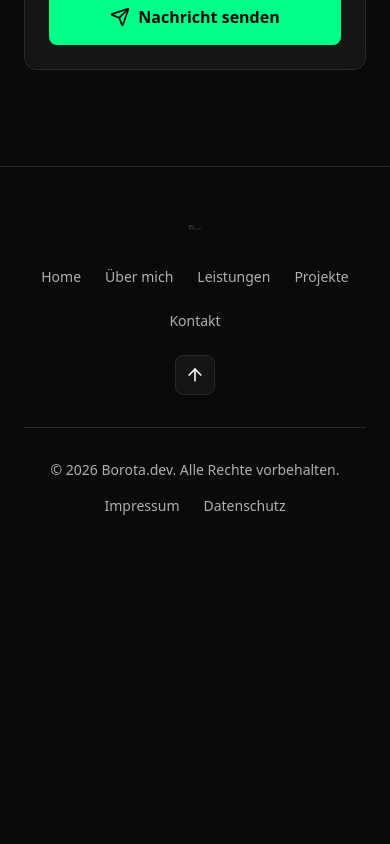
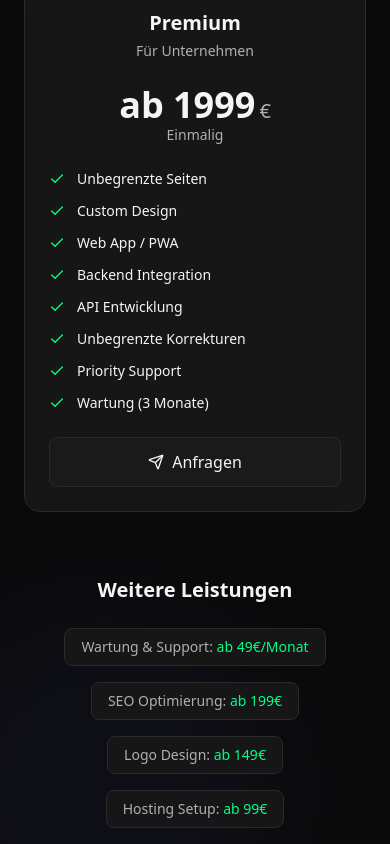
Before and after one commit to Erepairshop/Website, a Next.js app: page / in a window 390 px wide. Shown: the part 8260-9104 px from the top of the page. Before the commit the page ends 8824 px from the top, so only its background shows below. Built offline with nearby package versions, Linux system fonts and the light colour scheme.

Commit message:
feat: Add Preise (pricing) section with packages

```diff
--- a/src/app/page.tsx
+++ b/src/app/page.tsx
@@ -4,6 +4,7 @@ import About from "@/components/About";
 import Leistungen from "@/components/Leistungen";
 import Projekte from "@/components/Projekte";
 import Ablauf from "@/components/Ablauf";
+import Preise from "@/components/Preise";
 import Kontakt from "@/components/Kontakt";
 import Footer from "@/components/Footer";
 import WhatsAppButton from "@/components/WhatsAppButton";
@@ -18,6 +19,7 @@ export default function Home() {
         <Leistungen />
         <Projekte />
         <Ablauf />
+        <Preise />
         <Kontakt />
       </main>
       <Footer />
--- a/src/components/Footer.tsx
+++ b/src/components/Footer.tsx
@@ -6,9 +6,9 @@ import Image from "next/image";
 
 const navLinks = [
   { name: "Home", href: "#home" },
-  { name: "Über mich", href: "#ueber-mich" },
   { name: "Leistungen", href: "#leistungen" },
   { name: "Projekte", href: "#projekte" },
+  { name: "Preise", href: "#preise" },
   { name: "Kontakt", href: "#kontakt" },
 ];
 
--- a/src/components/Navbar.tsx
+++ b/src/components/Navbar.tsx
@@ -7,10 +7,9 @@ import Image from "next/image";
 
 const navLinks = [
   { name: "Home", href: "#home" },
-  { name: "Über mich", href: "#ueber-mich" },
   { name: "Leistungen", href: "#leistungen" },
   { name: "Projekte", href: "#projekte" },
-  { name: "Ablauf", href: "#ablauf" },
+  { name: "Preise", href: "#preise" },
   { name: "Kontakt", href: "#kontakt" },
 ];
 
--- /dev/null
+++ b/src/components/Preise.tsx
@@ -0,0 +1,177 @@
+"use client";
+
+import { motion } from "framer-motion";
+import { Check, Sparkles, Send } from "lucide-react";
+
+const packages = [
+  {
+    name: "Starter",
+    subtitle: "Für kleine Projekte",
+    price: "ab 499",
+    unit: "€",
+    description: "Einmalig",
+    features: [
+      "One-Page Website",
+      "Responsive Design",
+      "Kontaktformular",
+      "SEO Grundoptimierung",
+      "1 Korrekturschleife",
+    ],
+    popular: false,
+  },
+  {
+    name: "Business",
+    subtitle: "Am beliebtesten",
+    price: "ab 999",
+    unit: "€",
+    description: "Einmalig",
+    features: [
+      "Bis zu 5 Seiten",
+      "Responsive Design",
+      "Kontaktformular",
+      "SEO Optimierung",
+      "CMS Integration",
+      "3 Korrekturschleifen",
+      "Google Analytics",
+    ],
+    popular: true,
+  },
+  {
+    name: "Premium",
+    subtitle: "Für Unternehmen",
+    price: "ab 1999",
+    unit: "€",
+    description: "Einmalig",
+    features: [
+      "Unbegrenzte Seiten",
+      "Custom Design",
+      "Web App / PWA",
+      "Backend Integration",
+      "API Entwicklung",
+      "Unbegrenzte Korrekturen",
+      "Priority Support",
+      "Wartung (3 Monate)",
+    ],
+    popular: false,
+  },
+];
+
+const additionalServices = [
+  { name: "Wartung & Support", price: "ab 49€/Monat" },
+  { name: "SEO Optimierung", price: "ab 199€" },
+  { name: "Logo Design", price: "ab 149€" },
+  { name: "Hosting Setup", price: "ab 99€" },
+];
+
+export default function Preise() {
+  return (
+    <section id="preise" className="py-24 relative">
+      {/* Background */}
+      <div className="absolute inset-0 overflow-hidden">
+        <div className="absolute top-0 left-1/4 w-96 h-96 bg-accent/5 rounded-full blur-3xl" />
+        <div className="absolute bottom-0 right-1/4 w-96 h-96 bg-accent-secondary/5 rounded-full blur-3xl" />
+      </div>
+
+      <div className="max-w-6xl mx-auto px-6 relative z-10">
+        <motion.div
+          initial={{ opacity: 0, y: 20 }}
+          whileInView={{ opacity: 1, y: 0 }}
+          viewport={{ once: true }}
+          transition={{ duration: 0.5 }}
+          className="text-center mb-16"
+        >
+          <h2 className="text-3xl md:text-4xl font-bold mb-4">
+            Transparente <span className="text-accent">Preise</span>
+          </h2>
+          <p className="text-muted max-w-2xl mx-auto">
+            Faire Preise für professionelle Webentwicklung. Jedes Projekt ist individuell – kontaktieren Sie mich für ein genaues Angebot.
+          </p>
+        </motion.div>
+
+        {/* Pricing Cards */}
+        <div className="grid md:grid-cols-3 gap-6 mb-16">
+          {packages.map((pkg, index) => (
+            <motion.div
+              key={pkg.name}
+              initial={{ opacity: 0, y: 20 }}
+              whileInView={{ opacity: 1, y: 0 }}
+              viewport={{ once: true }}
+              transition={{ duration: 0.5, delay: 0.1 * index }}
+              className={`relative rounded-2xl p-6 ${
+                pkg.popular
+                  ? "bg-gradient-to-b from-accent/20 to-accent/5 border-2 border-accent"
+                  : "glass"
+              }`}
+            >
+              {pkg.popular && (
+                <div className="absolute -top-3 left-1/2 -translate-x-1/2 px-4 py-1 bg-accent text-background text-sm font-medium rounded-full flex items-center gap-1">
+                  <Sparkles className="w-3 h-3" />
+                  Beliebt
+                </div>
+              )}
+
+              <div className="text-center mb-6">
+                <h3 className="text-xl font-bold mb-1">{pkg.name}</h3>
+                <p className="text-sm text-muted">{pkg.subtitle}</p>
+              </div>
+
+              <div className="text-center mb-6">
+                <div className="flex items-baseline justify-center gap-1">
+                  <span className="text-4xl font-bold">{pkg.price}</span>
+                  <span className="text-xl text-muted">{pkg.unit}</span>
+                </div>
+                <p className="text-sm text-muted">{pkg.description}</p>
+              </div>
+
+              <ul className="space-y-3 mb-6">
+                {pkg.features.map((feature) => (
+                  <li key={feature} className="flex items-center gap-3 text-sm">
+                    <Check className={`w-4 h-4 flex-shrink-0 ${pkg.popular ? "text-accent" : "text-accent"}`} />
+                    <span>{feature}</span>
+                  </li>
+                ))}
+              </ul>
+
+              <a
+                href="#kontakt"
+                className={`w-full py-3 rounded-lg font-medium flex items-center justify-center gap-2 transition-all ${
+                  pkg.popular
+                    ? "bg-accent text-background hover:bg-accent/90"
+                    : "bg-card hover:bg-card-hover border border-border"
+                }`}
+              >
+                <Send className="w-4 h-4" />
+                Anfragen
+              </a>
+            </motion.div>
+          ))}
+        </div>
+
+        {/* Additional Services */}
+        <motion.div
+          initial={{ opacity: 0, y: 20 }}
+          whileInView={{ opacity: 1, y: 0 }}
+          viewport={{ once: true }}
+          transition={{ duration: 0.5, delay: 0.3 }}
+          className="text-center"
+        >
+          <h3 className="text-xl font-semibold mb-6">Weitere Leistungen</h3>
+          <div className="flex flex-wrap justify-center gap-4">
+            {additionalServices.map((service) => (
+              <div
+                key={service.name}
+                className="px-4 py-2 glass rounded-lg text-sm"
+              >
+                <span className="text-muted">{service.name}:</span>{" "}
+                <span className="text-accent font-medium">{service.price}</span>
+              </div>
+            ))}
+          </div>
+          <p className="text-xs text-muted mt-6">
+            Alle Preise verstehen sich zzgl. MwSt. • Individuelle Angebote auf Anfrage
+          </p>
+        </motion.div>
+      </div>
+    </section>
+  );
+}
```
Also changed, not shown: 33 other files (tests, documents, lock files or other folders).
